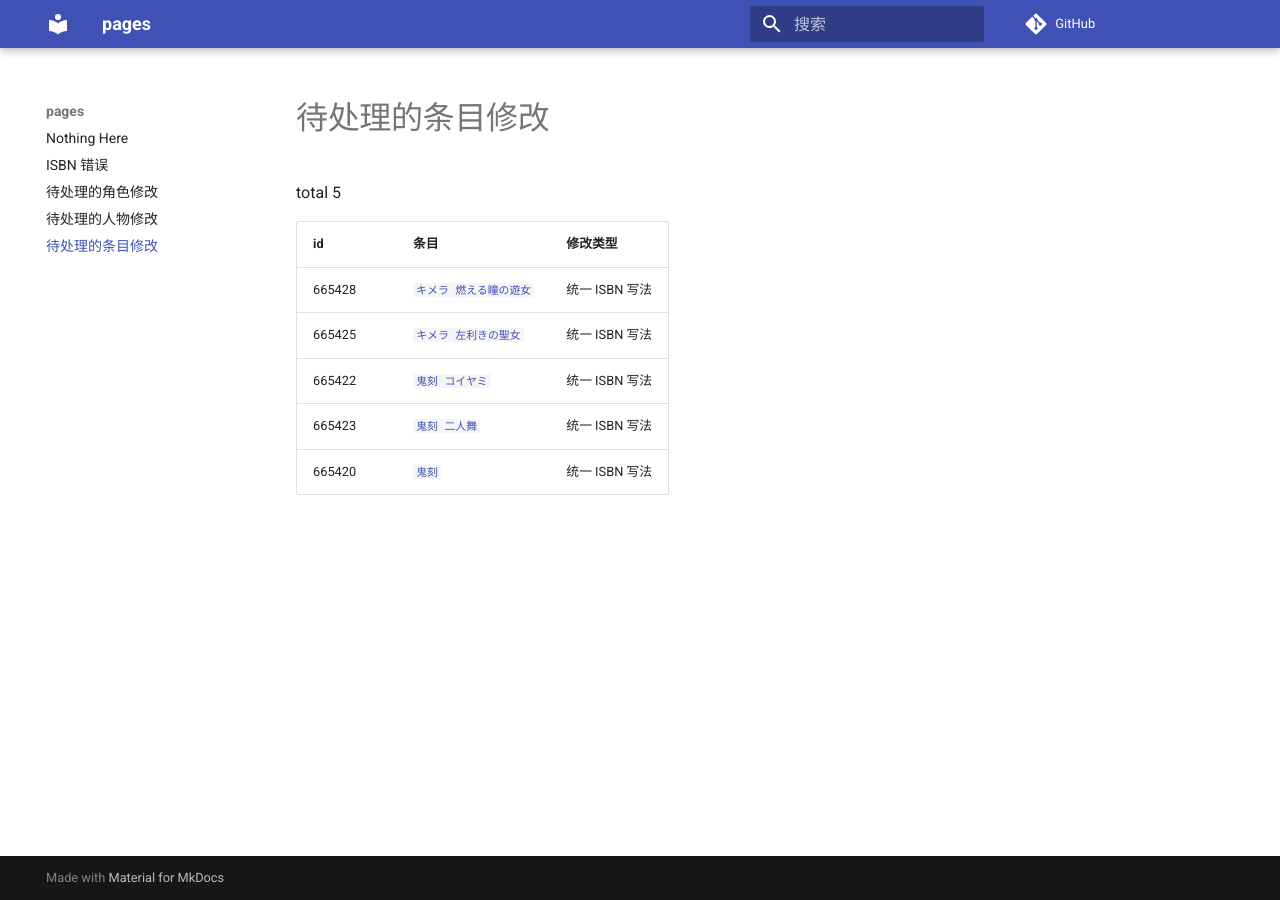
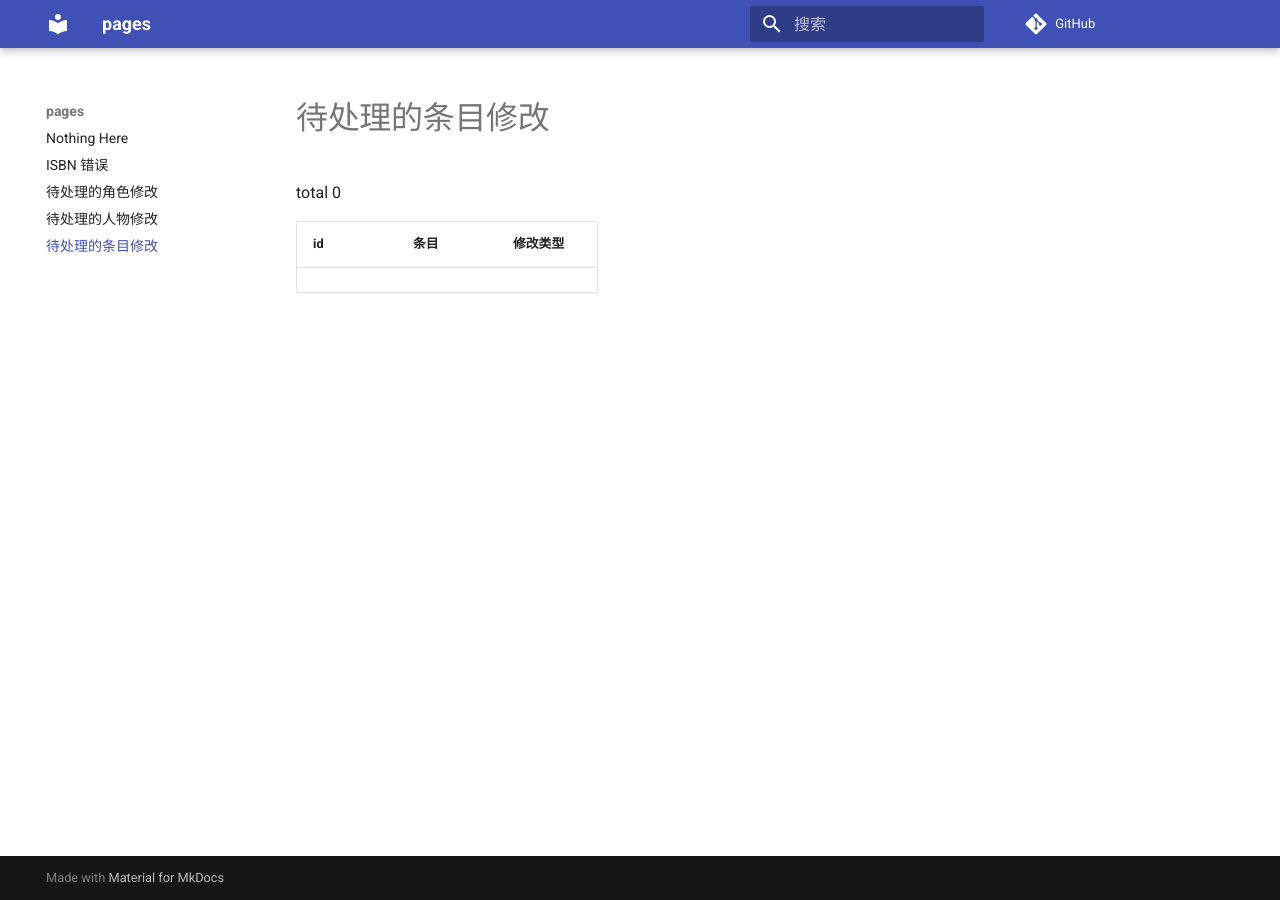
Before and after one commit to trim21/bangumi-pages, an MkDocs documentation site: the page built from docs/pending-subject-changes.md, in a window 1280 px wide. Built offline with MkDocs 1.6.1 and Material for MkDocs 9.7.7, drawn with Linux system fonts in a browser that asks for light colours; comment, search, counter and statistics services are not loaded.

Commit message:
update pending-changes.md

```diff
--- a/docs/pending-subject-changes.md
+++ b/docs/pending-subject-changes.md
@@ -1,11 +1,6 @@
 # 待处理的条目修改
 
-total 5
+total 0
 
 | id | 条目 | 修改类型 |
 | --- | --- | --- |
-| 665428 | [`キメラ 燃える瞳の遊女`](https://bgm.tv/subject/665428) | 统一 ISBN 写法 |
-| 665425 | [`キメラ 左利きの聖女`](https://bgm.tv/subject/665425) | 统一 ISBN 写法 |
-| 665422 | [`鬼刻 コイヤミ`](https://bgm.tv/subject/665422) | 统一 ISBN 写法 |
-| 665423 | [`鬼刻 二人舞`](https://bgm.tv/subject/665423) | 统一 ISBN 写法 |
-| 665420 | [`鬼刻`](https://bgm.tv/subject/665420) | 统一 ISBN 写法 |
```
